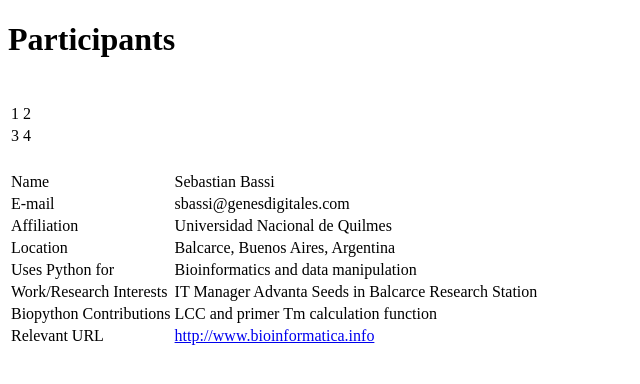
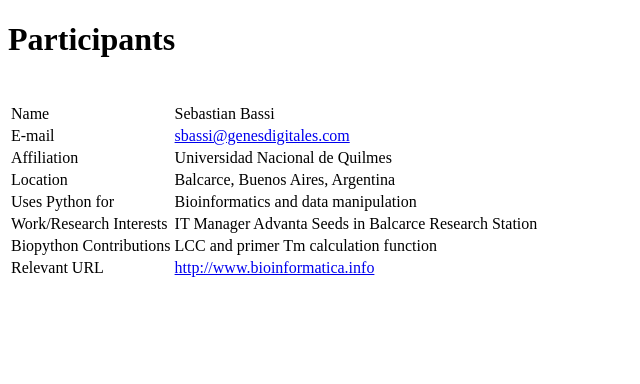
Before and after one commit to biopython/biopython.github.io, a Jekyll site: the page built from wiki/Participants.md, in a window 1280 px wide. Shown: the top 384 px of the page, without its empty margins (0-640 px from the left). Built offline with Jekyll 4.4.1, drawn with Linux system fonts in a browser that asks for light colours.

Commit message:
Change to wiki page

```diff
--- a/wiki/Participants.md
+++ b/wiki/Participants.md
@@ -4,15 +4,10 @@ permalink: wiki/Participants
 layout: wiki
 ---
 
-|     |     |
-|-----|-----|
-| 1   | 2   |
-| 3   | 4   |
-
 |                         |                                                       |
 |-------------------------|-------------------------------------------------------|
 | Name                    | Sebastian Bassi                                       |
-| E-mail                  | sbassi@genesdigitales.com                             |
+| E-mail                  | <sbassi@genesdigitales.com>                           |
 | Affiliation             | Universidad Nacional de Quilmes                       |
 | Location                | Balcarce, Buenos Aires, Argentina                     |
 | Uses Python for         | Bioinformatics and data manipulation                  |
```
Also changed, not shown: 1 other file.
